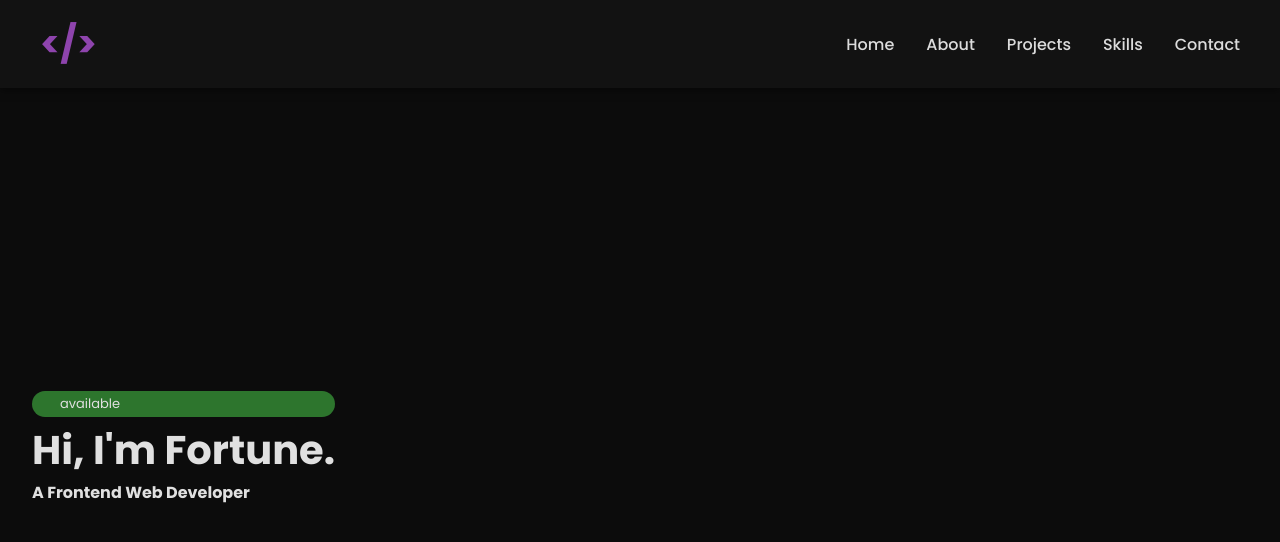
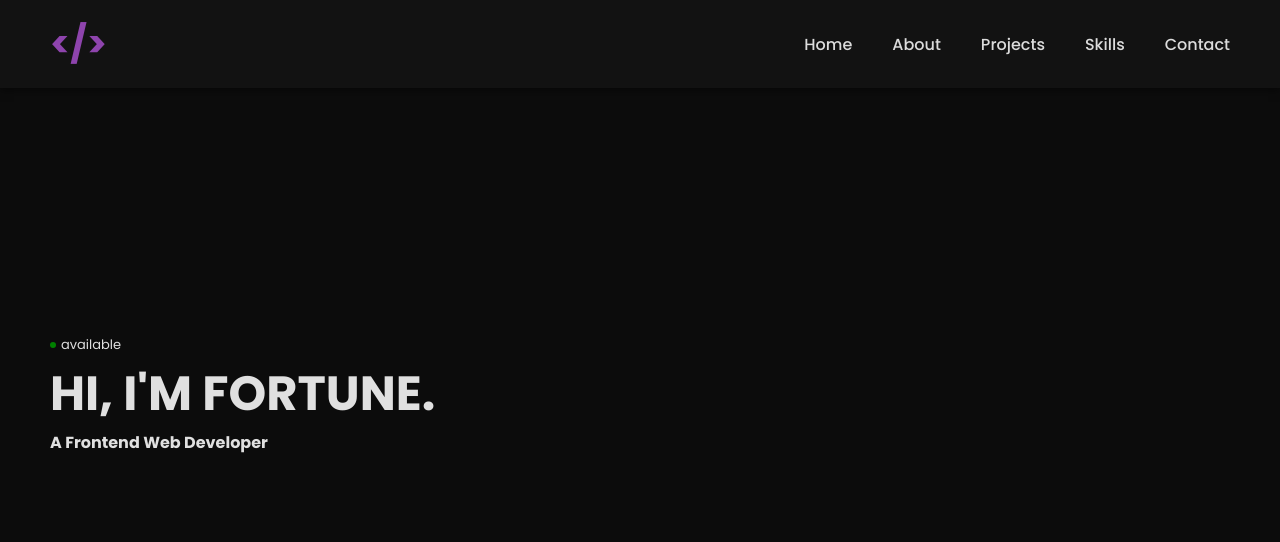
Before and after one commit to FortuneNnah/Portfolio, a React (Vite) app: page / in a window 1280 px wide. Shown: the top 542 px of the page. Built offline with nearby package versions, Linux system fonts and the light colour scheme.

Commit message:
rectified the max-width issue with header

```diff
--- a/src/App.css
+++ b/src/App.css
@@ -13,7 +13,7 @@ body{
 }
 
 .header {
-  background-color: #121212; /* near-black dark theme base */
+  background-color: #121212;
   padding: 1rem 0;
   box-shadow: 0 2px 8px rgba(0, 0, 0, 0.5);
   position: sticky;
@@ -29,11 +29,13 @@ body{
 }
 
 .navbar {
+  width: 100%;
   display: flex;
   justify-content: space-between;
   align-items: center;
-  max-width: 1200px;
-  margin: 0 auto;
+  /* max-width: 1200px; */
+  padding: 0 50px;
+  /* margin: 0 auto; */
 }
 
 .navbar .logo {
@@ -54,10 +56,12 @@ body{
 
 .nav-links {
   display: flex;
+  /* flex-direction: column;
+  justify-content: space-between; */
   list-style: none;
   margin: 0;
   padding: 0;
-  gap: 2rem;
+  gap: 2.5rem;
 }
 
 .nav-links li a {
@@ -92,27 +96,32 @@ body{
   flex-direction: column;
   justify-content: center;
   align-items: flex-start;
-  padding: 0 2rem;
-  height: 90vh;
+  padding: 0 50px;
+  height: 80vh;
+}
+
+.hero-content{
+  margin-bottom: 30px;
 }
 
 .hero-section .avail{
   display: flex;
-  align-items: flex-start;
+  align-items: center;
+  gap: 5px;
   font-size: 13px;
-  background-color: rgb(45, 117, 45);
-  padding: 3px 8px;
+  padding: 3px 0;
   border-radius: 20px;
-  margin-bottom: 3px;
 }
 
 .hero-section h1{
-  font-size: 2.5rem;
+  font-size: 3rem;
+  text-transform: uppercase;
 }
 
 .avail .circle{
-  width: 20px;
-  height: 20px;
+  width: 6px;
+  height: 6px;
+  /* font-size: 10px; */
   border-radius: 50px;
-  color: green;
+  background-color: green;
 }
--- a/src/Components/Main.jsx
+++ b/src/Components/Main.jsx
@@ -36,7 +36,9 @@ const HeroSection = () => {
           <p className="avail-txt">available</p>
         </div>
         <h1>Hi, I'm Fortune.</h1>
-        <p><b>A Frontend Web Developer</b></p>
+        <p>
+          <b>A Frontend Web Developer</b>
+        </p>
       </div>
     </section>
   );
```
